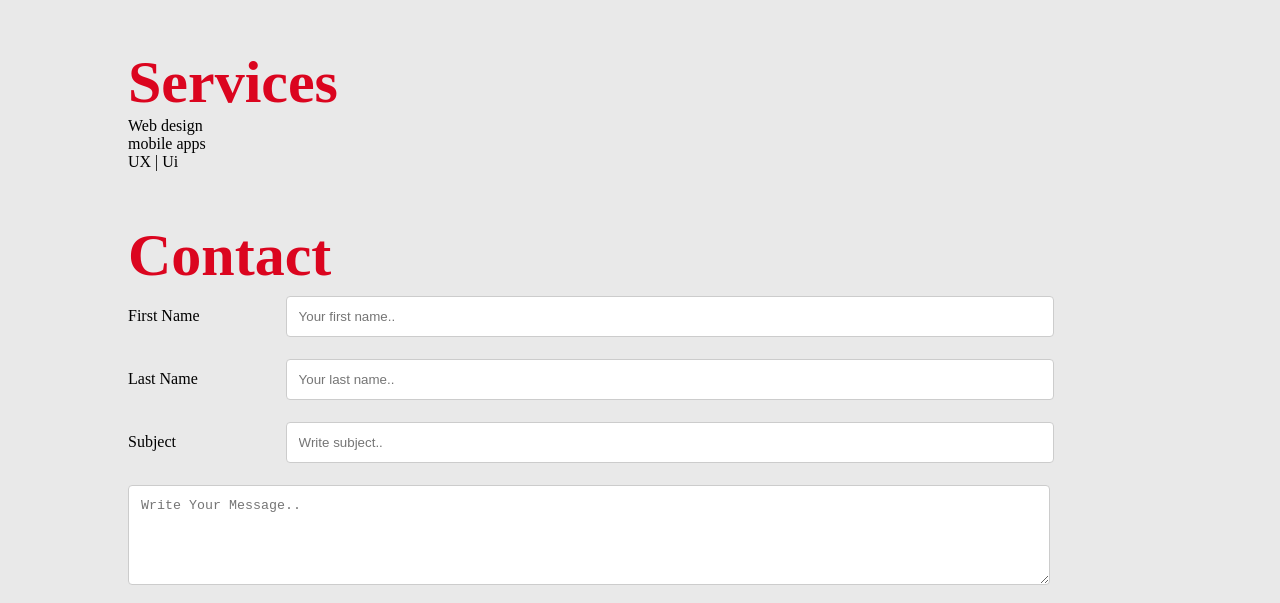
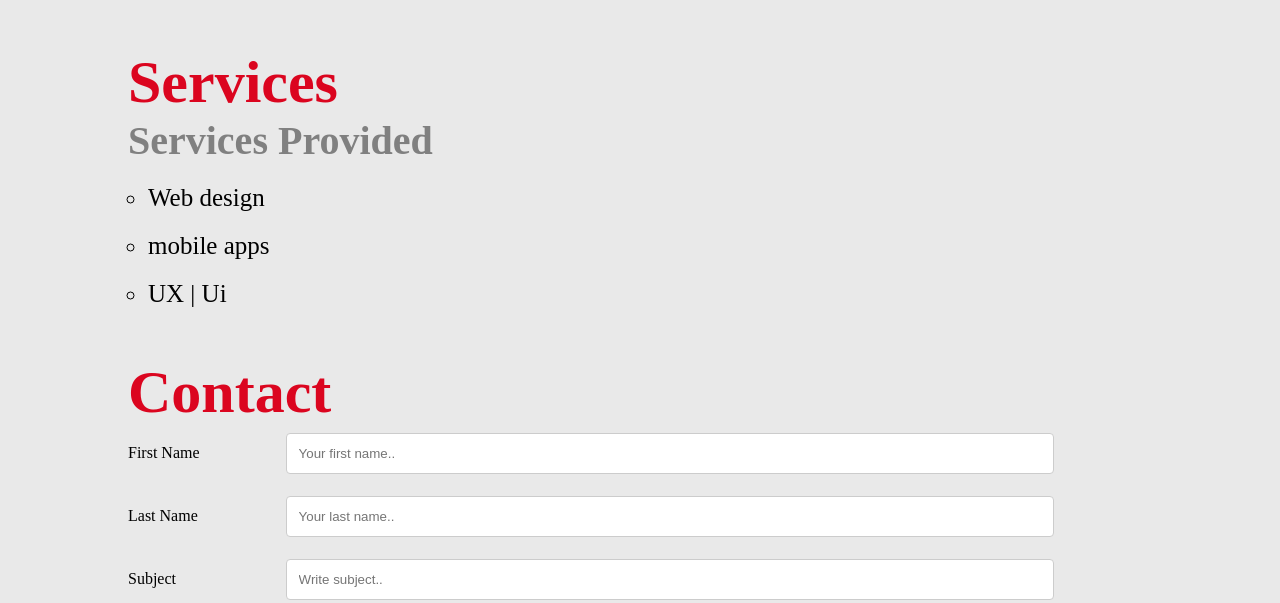
Before and after one commit to Baaboud/Portfolio, a plain HTML site: page index.html in a window 1280 px wide. Shown: the part 1036-1639 px from the top of the page. Drawn offline with Linux system fonts and the light colour scheme.

Commit message:
fix text area size

```diff
--- a/css/style.css
+++ b/css/style.css
@@ -143,6 +143,7 @@ textarea {
 
   textarea {
       height: 100px;
+      min-height: 50px;
   }
 
   button {
@@ -167,7 +168,7 @@ h2 {
     display: flex;
 }
 
-.about h3 {
+h3 {
     font-size: 40px;
     font-weight: bold;
     color: gray;
@@ -197,3 +198,13 @@ h2 {
     border-right: gray solid 3px;
     margin-right: 40px;
 }
+
+#services  > ul {
+    list-style: circle;
+}
+
+#services ul li {
+    font-size: 25px;
+    margin-top: 20px;
+    margin-left: 20px;
+}
--- a/index.html
+++ b/index.html
@@ -71,6 +71,8 @@
 
     <section id="services">
         <h2>Services</h2>
+
+        <h3>Services Provided</h3>
         <ul>
             <li>Web design</li>
             <li>mobile apps</li>
```
